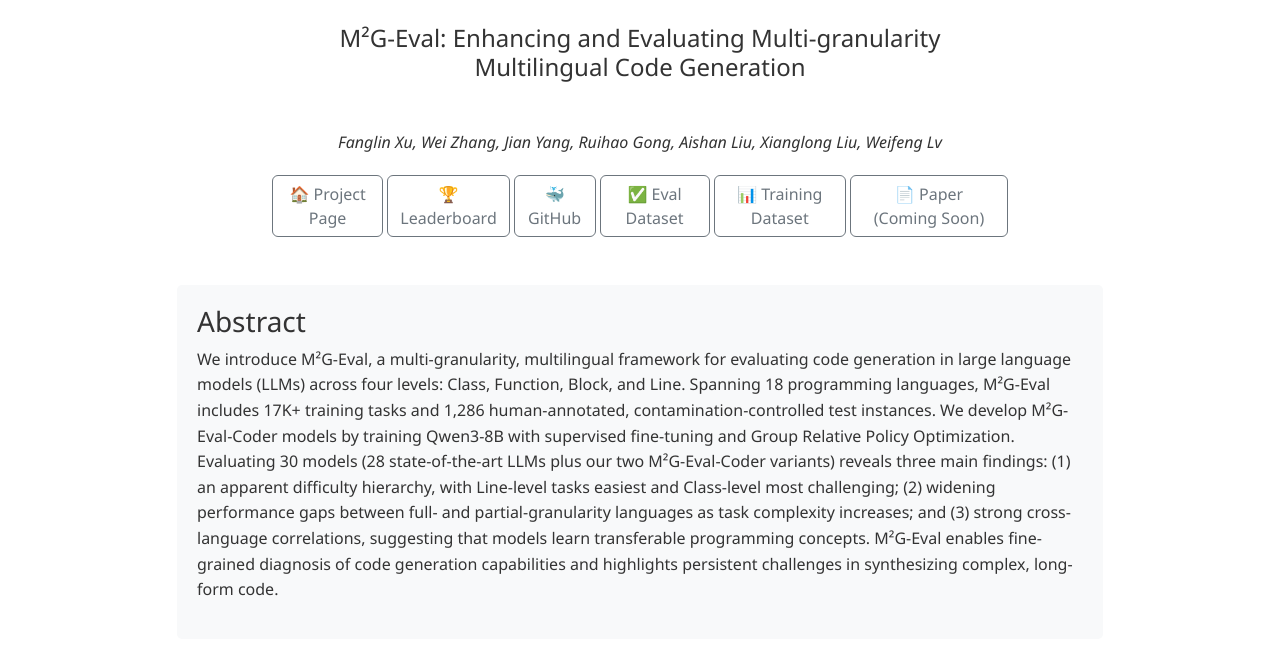
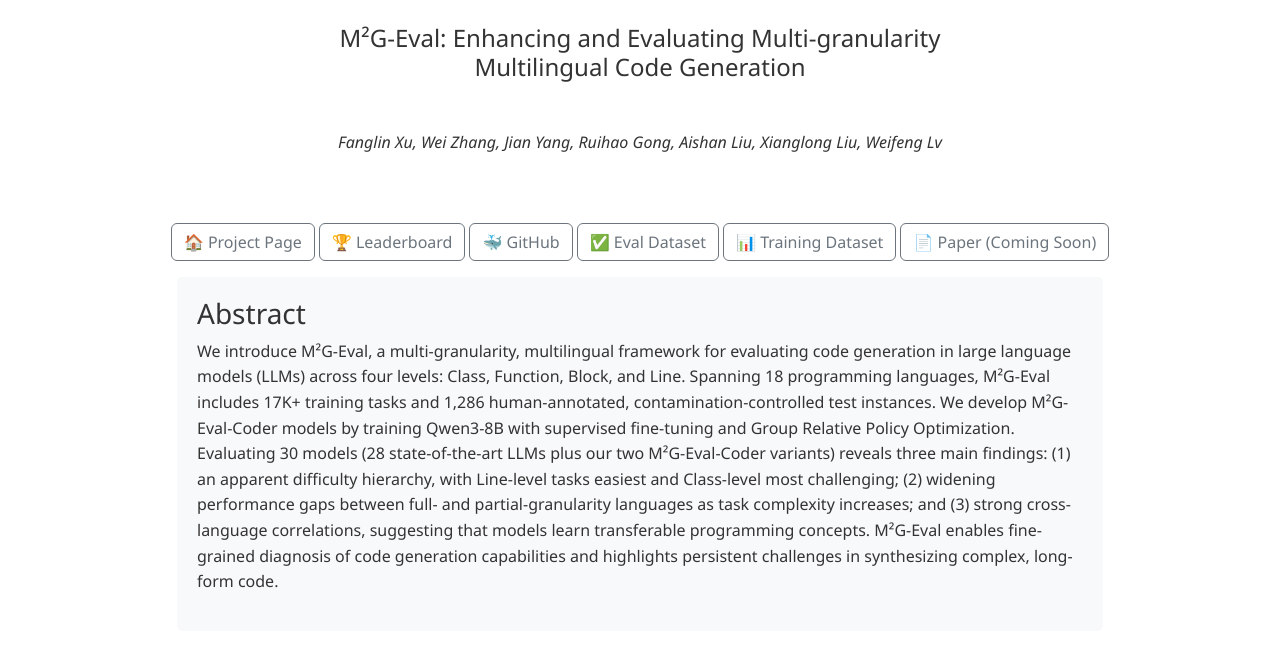
Before and after one commit to LiveRepoReflection/m2geval.github.io, a plain HTML site: page home.html in a window 1280 px wide. Shown: the part 84-742 px from the top of the page. Drawn offline with nearby package versions, Linux system fonts and the light colour scheme.

Commit message:
modify home

```diff
--- a/home.html
+++ b/home.html
@@ -86,15 +86,15 @@
                 <div class="authors">
                     Fanglin Xu, Wei Zhang, Jian Yang, Ruihao Gong, Aishan Liu, Xianglong Liu, Weifeng Lv<br>
                 </div>
-                <div class="d-flex justify-content-center gap-1 mb-0">
-                    <a href="https://m2geval.github.io/home.html" class="btn btn-outline-secondary">🏠 Project Page</a>
-                    <a href="./index.html" class="btn btn-outline-secondary">🏆 Leaderboard</a>
-                    <a href="https://github.com/LiveRepoReflection/m2geval-project" class="btn btn-outline-secondary">🐳 GitHub</a>
-                    <a href="https://huggingface.co/datasets/Tswatery/m2geval" class="btn btn-outline-secondary">✅ Eval Dataset</a>
-                    <a href="https://huggingface.co/datasets/Tswatery/m2geval-instruction" class="btn btn-outline-secondary">📊 Training Dataset</a>
-                    <a href="#" class="btn btn-outline-secondary">📄 Paper (Coming Soon)</a>
-                </div>
             </div>
+        </div>
+        <div class="d-flex justify-content-center gap-1 mb-3">
+            <a href="https://m2geval.github.io/home.html" class="btn btn-outline-secondary">🏠 Project Page</a>
+            <a href="./index.html" class="btn btn-outline-secondary">🏆 Leaderboard</a>
+            <a href="https://github.com/LiveRepoReflection/m2geval-project" class="btn btn-outline-secondary">🐳 GitHub</a>
+            <a href="https://huggingface.co/datasets/Tswatery/m2geval" class="btn btn-outline-secondary">✅ Eval Dataset</a>
+            <a href="https://huggingface.co/datasets/Tswatery/m2geval-instruction" class="btn btn-outline-secondary">📊 Training Dataset</a>
+            <a href="#" class="btn btn-outline-secondary">📄 Paper (Coming Soon)</a>
         </div>
 
         <div class="row">
```
